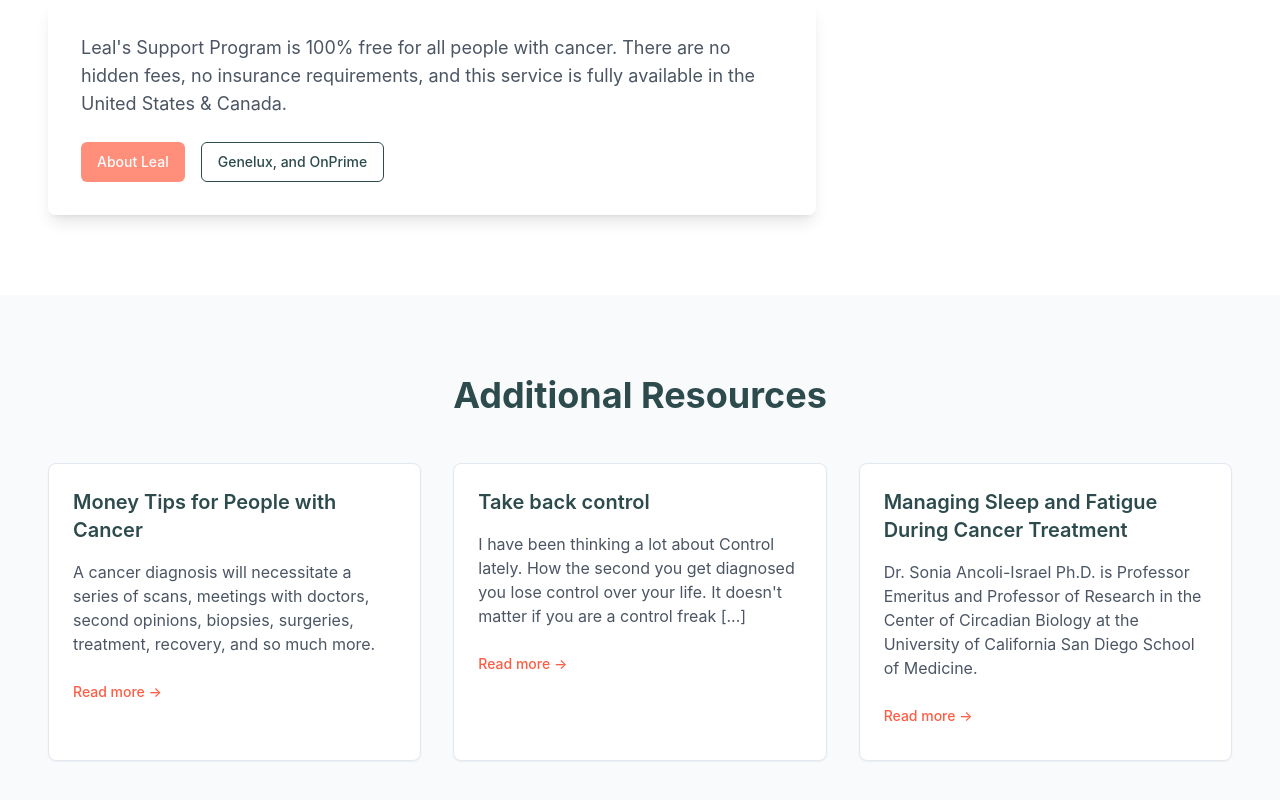
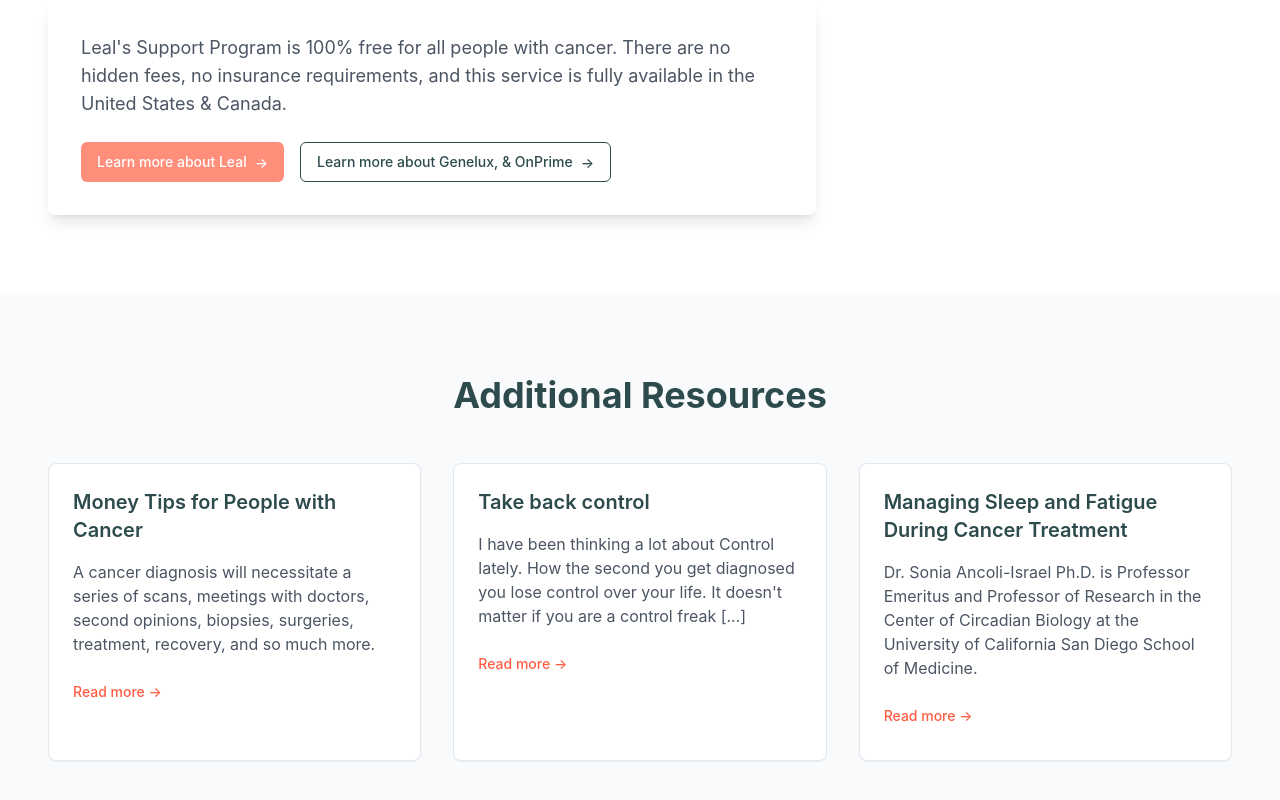
Before and after one commit to noamgeva/genelux, a React (Vite) app: page / in a window 1280 px wide. Shown: the part 1367-2167 px from the top of the page. Built offline with nearby package versions, Linux system fonts and the light colour scheme.

Commit message:
Align design with specifications
Updated the layout and styling of the application to align with the provided design specifications. Adjustments were made to various components and sections to ensure consistency with the design.
[skip gpt_engineer]

```diff
--- a/src/pages/Index.tsx
+++ b/src/pages/Index.tsx
@@ -101,15 +101,24 @@ const Index = () => {
               Getting Support:
             </h2>
             <div className="glass-card p-8 rounded-lg max-w-3xl">
-              <p className="text-lg text-gray-600 mb-6">
+              <p className="text-lg text-gray-600 mb-6 text-left">
                 Leal's Support Program is 100% free for all people with cancer. There are no hidden fees, no insurance requirements, and this service is fully available in the United States & Canada.
               </p>
               <div className="flex flex-col sm:flex-row gap-4">
-                <Button className="bg-coral-300 hover:bg-coral-400 text-white">
-                  About Leal
+                <Button
+                  className="bg-coral-300 hover:bg-coral-400 text-white flex items-center justify-center gap-2"
+                  onClick={() => window.open('#', '_blank')}
+                >
+                  Learn more about Leal
+                  <span className="inline-block transform translate-y-[1px]">→</span>
                 </Button>
-                <Button variant="outline" className="text-forest-500 border-forest-500">
-                  Genelux, and OnPrime
+                <Button
+                  variant="outline"
+                  className="text-forest-500 border-forest-500 flex items-center justify-center gap-2"
+                  onClick={() => window.open('#', '_blank')}
+                >
+                  Learn more about Genelux, & OnPrime
+                  <span className="inline-block transform translate-y-[1px]">→</span>
                 </Button>
               </div>
             </div>
```
